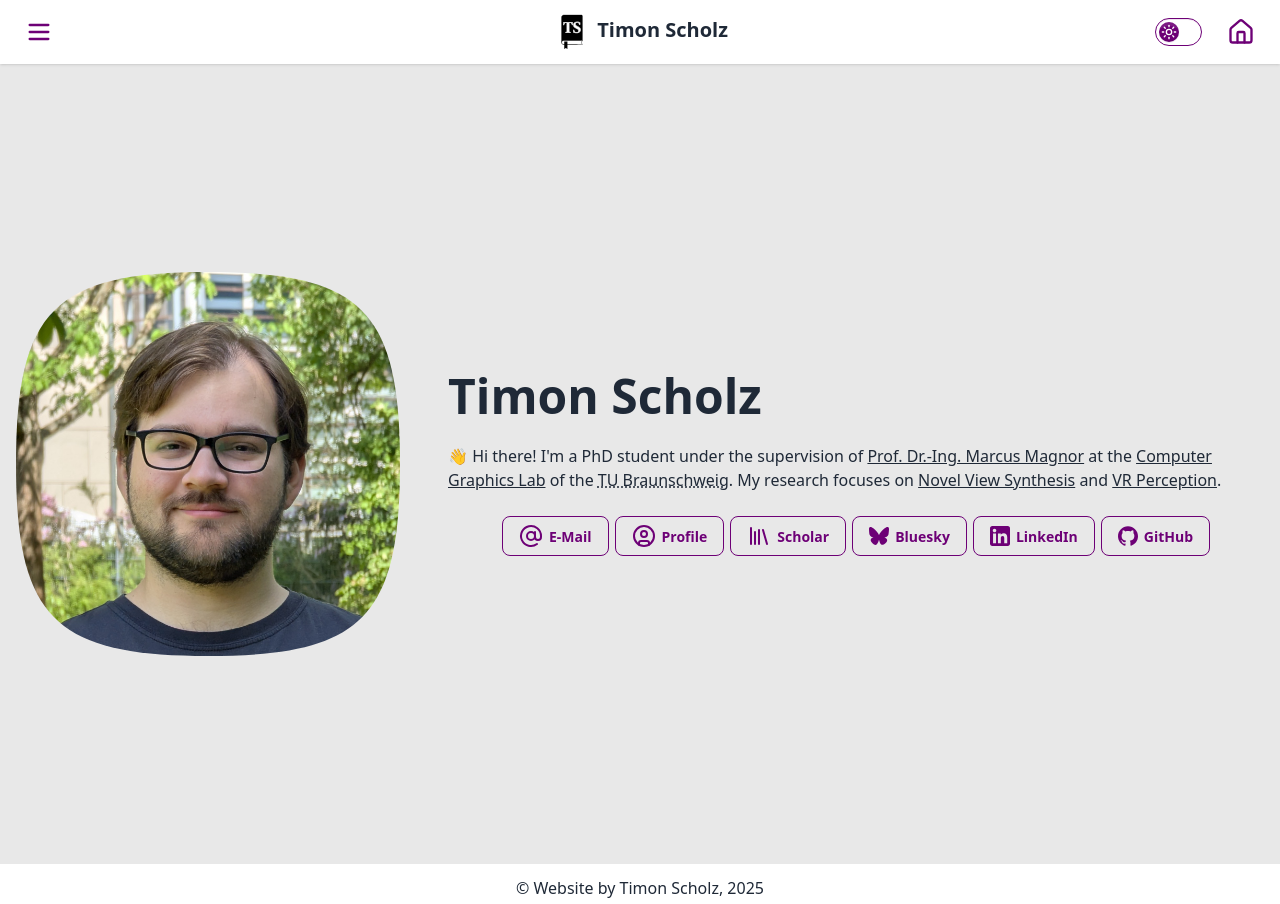
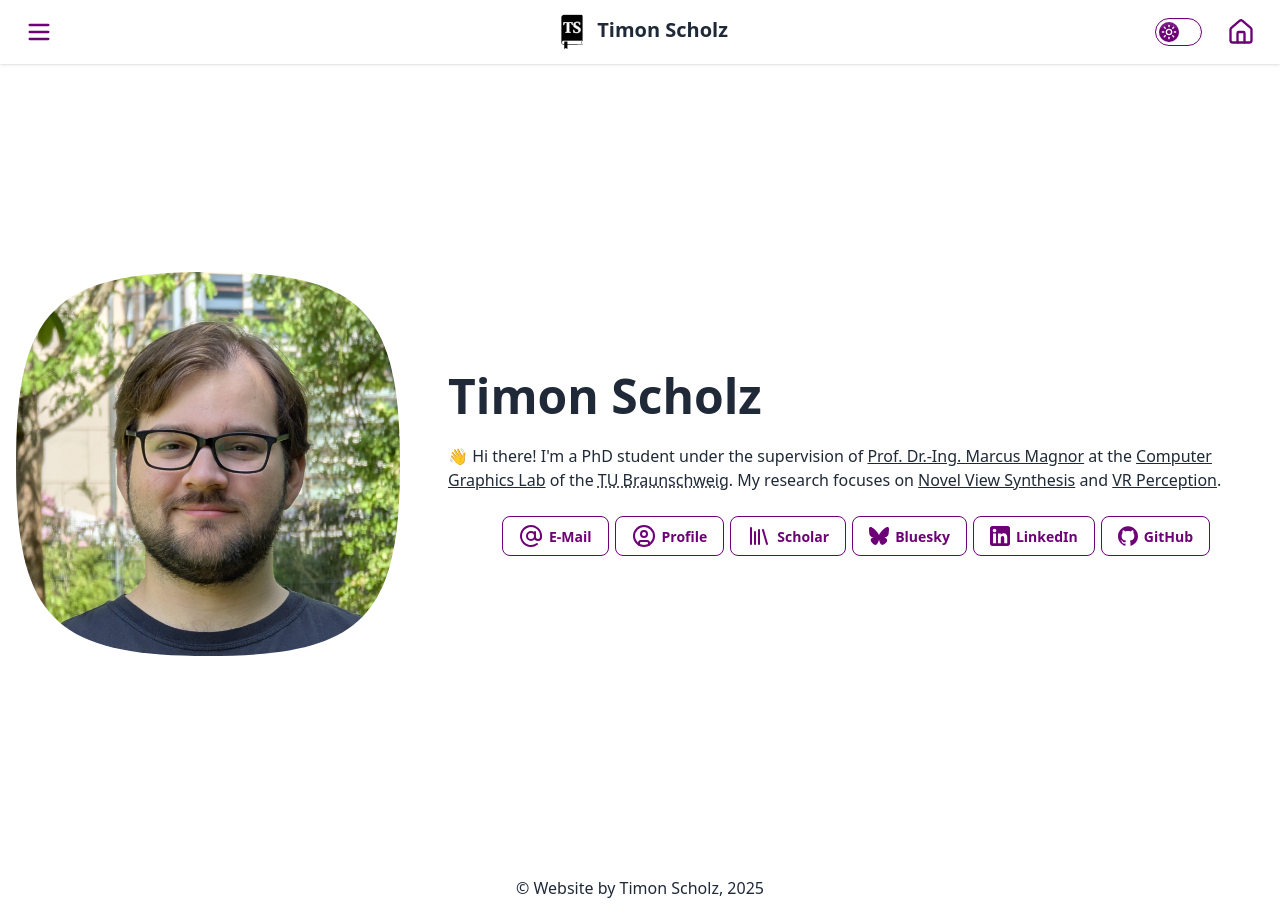
Before and after one commit to TrueKuehli/portfolio, a SvelteKit app: page /about in a window 1280 px wide. Built offline with nearby package versions, Linux system fonts and the light colour scheme.

Commit message:
Removed background on standalone About page

```diff
--- a/src/routes/about/+page.svelte
+++ b/src/routes/about/+page.svelte
@@ -17,7 +17,7 @@
 
 
 <div class={standalone ?
-        "hero bg-base-200 min-h-screen" :
+        "hero min-h-screen" :
         "hero bg-base-200 lg:max-h-[calc(100vh_-_2em)] m-4 mb-0 lg:mb-4 lg:mr-0 lg:pt-4 lg:sticky lg:top-4 rounded-xl " +
         "content-start overflow-y-auto w-auto"}>
     <div class={"hero-content flex-col gap-12 text-center" + (standalone ? " lg:flex-row lg:text-left" : "")}>
```
